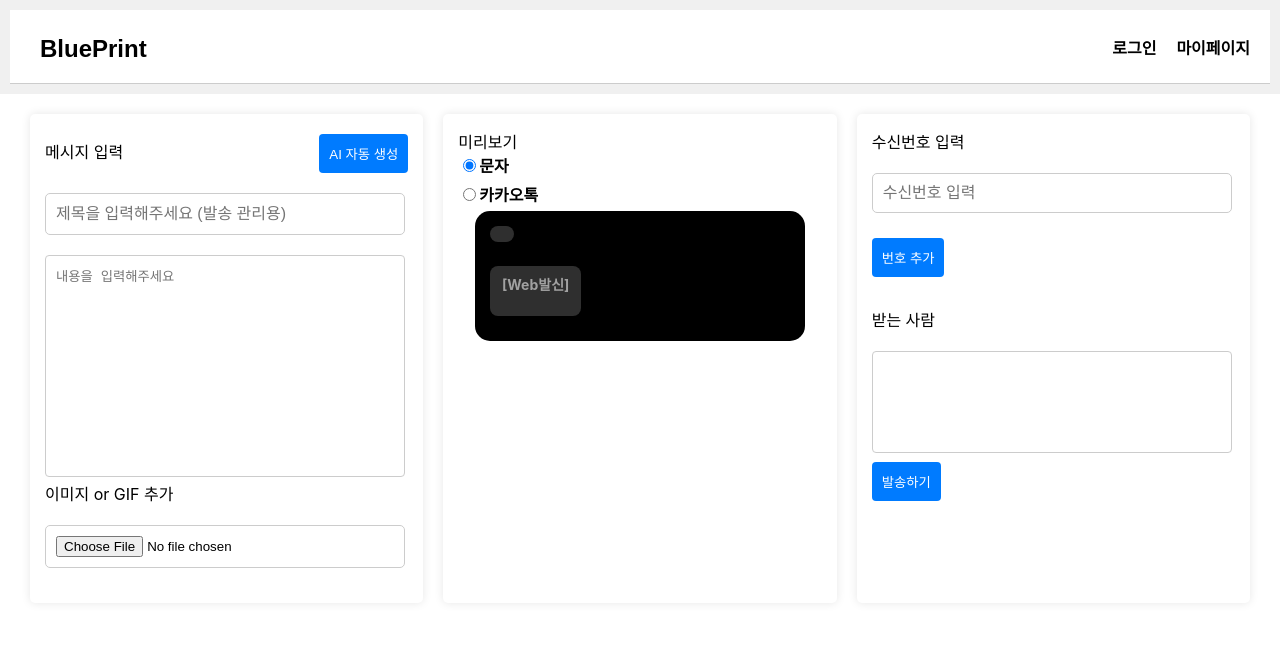
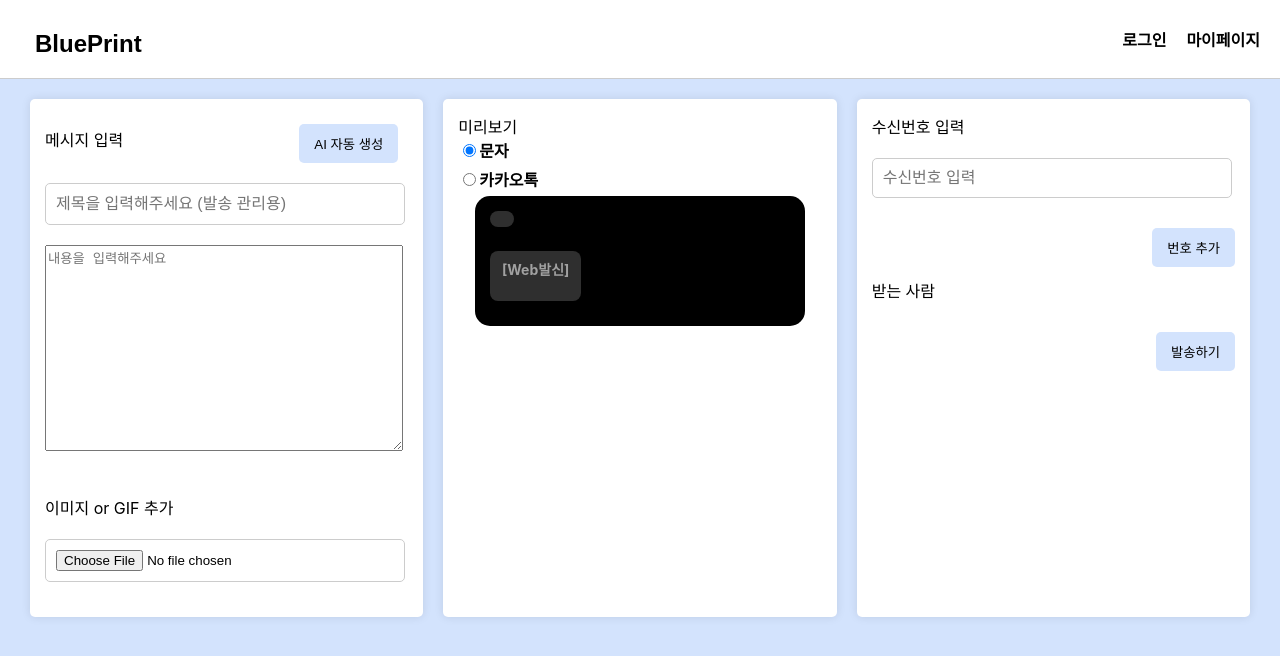
Before and after one commit to vvan2/Web.project, a React (Create React App) app: page / in a window 1280 px wide. Shown: the top 656 px of the page. Built offline with nearby package versions, Linux system fonts and the light colour scheme.

Commit message:
FEAT: 스타일 변경

```diff
--- a/src/Aimessagepopup/Aimessagepopup.css
+++ b/src/Aimessagepopup/Aimessagepopup.css
@@ -75,8 +75,8 @@ label {
   font-weight: bold;
 }
 
-textarea {
-  width: 100%;
+.popup-container textarea {
+  width: 95%;
   height: 80px;
   border-radius: 4px;
   border: 1px solid #ccc;
@@ -84,14 +84,20 @@ textarea {
   resize: none;
 }
 
-button {
+.popup-container button {
   padding: 10px;
-  background-color: #007bff;
-  color: white;
+  background-color: #d3e3fd;
+  color: black;
   border: none;
   border-radius: 4px;
   cursor: pointer;
   margin-top: 5px;
+  width: 102%; /* 버튼 가로 길이를 전체 너비의 80%로 설정 */
+}
+
+.popup-container button:hover {
+  background-color: #aac8f6;
+  /* 버튼 호버 시 색상 변경 */
 }
 
 button.disabled {
--- a/src/Aimessagepopup/Aimessagepopup.jsx
+++ b/src/Aimessagepopup/Aimessagepopup.jsx
@@ -115,6 +115,9 @@ function AiMessagePopup({ closePopup, setAiMessage }) {
     };
 
     try {
+
+      console.log("Base64 이미지 데이터:", referenceImage);
+
       const response = await fetch('http://localhost:8080/api/createImage', {
         method: 'POST',
         headers: {
@@ -237,7 +240,6 @@ function AiMessagePopup({ closePopup, setAiMessage }) {
   return (
     <div className="popup-container">
       <div className="popup-header">
-        <span onClick={() => closePopup()}>X 닫기</span>
         <span className={activeTab === 'text' ? 'active' : ''} onClick={() => setActiveTab('text')}>
           AI 문자 생성
         </span>
@@ -247,6 +249,7 @@ function AiMessagePopup({ closePopup, setAiMessage }) {
         <span className={activeTab === 'gif' ? 'active' : ''} onClick={() => setActiveTab('gif')}>
           AI gif 생성
         </span>
+        <span onClick={() => closePopup()}>X 닫기</span>
       </div>
 
       <div className="popup-content">
--- a/src/Mainpage/Mainpage.css
+++ b/src/Mainpage/Mainpage.css
@@ -1,8 +1,8 @@
 .main-container {
   background-color: #f0f0f0;
   /* 상단바 배경 색상 */
-  padding: 10px;
-  /* 상단바의 패딩 */
+  /* padding: 10px;
+  상단바의 패딩 */
 }
 
 .header {
@@ -40,6 +40,13 @@
   box-shadow: 0 0 10px rgba(0, 0, 0, 0.1);
   /* 섹션 그림자 */
 }
+.send-section button {
+  position: relative;
+  float: right; /* 버튼을 오른쪽으로 배치 */
+  margin-top: 10px; /* 위 요소와의 간격 */
+  margin-left: 10px; /* 버튼 간 간격 */
+}
+
 
 .message-input-section,
 .preview-section textarea {
@@ -96,9 +103,9 @@ button {
   /* 버튼의 패딩 */
   border: none;
   /* 버튼 테두리 제거 */
-  background-color: #007bff;
+  background-color: #d3e3fd;
   /* 버튼 배경 색상 */
-  color: white;
+  color: black;
   /* 버튼 텍스트 색상 */
   border-radius: 5px;
   /* 버튼 모서리 둥글게 */
@@ -107,7 +114,7 @@ button {
 }
 
 button:hover {
-  background-color: #0056b3;
+  background-color: #aac8f6;
   /* 버튼 호버 시 색상 변경 */
 }
 
@@ -261,3 +268,38 @@ button:hover {
   display: inline-block;
   margin-bottom: 10px;
 }
+
+.recipients-list {
+  max-height: 200px; /* 스크롤 가능하도록 최대 높이 설정 */
+  overflow-y: auto;
+  padding: 0; /* 리스트 내부 여백 제거 */
+}
+
+.recipient-item {
+  display: flex;
+  align-items: center;
+  margin-bottom: 2px; /* 리스트 항목 간의 간격 최소화 */
+  gap: 5px; /* 입력 필드와 버튼 간의 간격 */
+}
+
+.recipient-item input {
+  flex: 1; /* 입력 필드가 가로 공간을 최대한 차지 */
+  margin-right: 5px; /* 삭제 버튼과 입력 필드 간격 최소화 */
+  padding: 5px;
+  font-size: 14px;
+}
+
+.recipient-item button {
+  padding: 5px 10px;
+  background-color: #ff6b6b;
+  color: white;
+  border: none;
+  border-radius: 3px; /* 둥근 정도를 조금 줄임 */
+  cursor: pointer;
+  font-size: 12px;
+  margin-top: 25px;
+}
+
+.recipient-item button:hover {
+  background-color: #e63946;
+}
--- a/src/Mainpage/Mainpage.jsx
+++ b/src/Mainpage/Mainpage.jsx
@@ -30,6 +30,26 @@ function MainPage() {
       setName(storedName);
     }
   }, []);
+
+  useEffect(() => {
+    // 상단바 배경색 설정
+    const headerElement = document.querySelector('.header');
+    if (headerElement) {
+      // headerElement.style.backgroundColor = '#d3e3fd'; // 원하는 상단바 배경색
+      headerElement.style.color = 'black'; // 텍스트 색상 설정
+    }
+    // body 배경색 설정
+    document.body.style.backgroundColor = "#d3e3fd"; // 배경색 설정
+
+    return () => {
+      // 컴포넌트 언마운트 시 초기화
+      if (headerElement) {
+        headerElement.style.backgroundColor = '';
+      }
+      document.body.style.backgroundColor = ""; // 컴포넌트 언마운트 시 초기화
+    };
+  }, []);
+
 
   // 수신번호 입력 변경 핸들러 (숫자만 입력 가능)
 const handleRecipientNumberChange = (e) => {
@@ -129,6 +149,20 @@ const handleAddRecipient = () => {
     }
   };
 
+  // 수신번호 수정 함수
+    const handleRecipientEdit = (index, newValue) => {
+      const updatedRecipients = [...recipients];
+      updatedRecipients[index] = newValue; // 선택한 인덱스의 값을 업데이트
+      setRecipients(updatedRecipients);
+    };
+
+    // 수신번호 삭제 함수
+    const handleRemoveRecipient = (index) => {
+      const updatedRecipients = recipients.filter((_, i) => i !== index); // 선택한 인덱스를 제외
+      setRecipients(updatedRecipients);
+    };
+
+
   return (
     <>
       {/* 상단 메뉴바 */}
@@ -172,7 +206,7 @@ const handleAddRecipient = () => {
           <div className="message-input">
             <div style={{ display: 'flex', justifyContent: 'space-between', alignItems: 'center' }}>
               <div style={{ marginRight: '10px' }}>메시지 입력</div>
-              <button onClick={openPopup} className="ai-generate-button">AI 자동 생성</button>
+              <button style={{ marginRight: '10px' }} onClick={openPopup} className="ai-generate-button">AI 자동 생성</button>
             </div>
             <input
               type="text"
@@ -181,12 +215,14 @@ const handleAddRecipient = () => {
               onChange={(e) => setMessageTitle(e.target.value)}
             />
             <textarea
+              style={{ width: '97%' }}
               placeholder="내용을 입력해주세요"
               value={messageContent}
               onChange={(e) => setMessageContent(e.target.value)}
             />
           </div>
 
+          <br></br><br></br>
           {/* 이미지 또는 GIF 추가 섹션 */}
           <div className="image-gif-upload">
             <div>이미지 or GIF 추가</div>
@@ -263,9 +299,24 @@ const handleAddRecipient = () => {
             value={recipientNumber}
             onChange={handleRecipientNumberChange} // 변경된 핸들러
           />
-          <button onClick={handleAddRecipient}>번호 추가</button>
+          <button style={{justifyContent: 'flex-end'}} onClick={handleAddRecipient}>번호 추가</button>
+
+          <br></br><br></br><br></br><br></br>
           <div>받는 사람</div>
-          <textarea readOnly value={recipients.join('\n')}></textarea>
+          <br></br>
+          {/* <textarea readOnly style={{width:'97%'}} value={recipients.join('\n')}></textarea> */}
+          <div className="recipients-list">
+            {recipients.map((recipient, index) => (
+              <div key={index} className="recipient-item">
+                <input
+                  type="text"
+                  value={recipient}
+                />
+                <button onClick={() => handleRemoveRecipient(index)}>삭제</button>
+              </div>
+            ))}
+          </div>
+
           <button onClick={handleSendMessage}>발송하기</button>
         </div>
 
```
